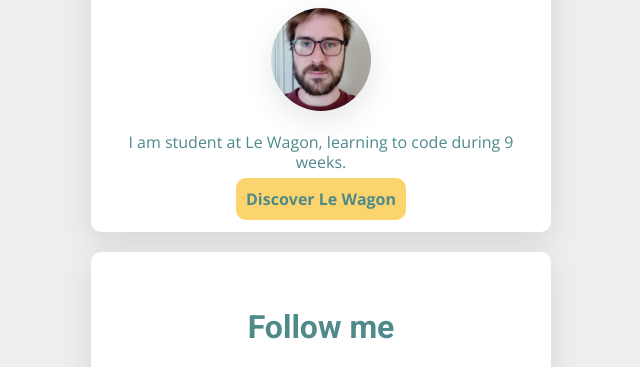
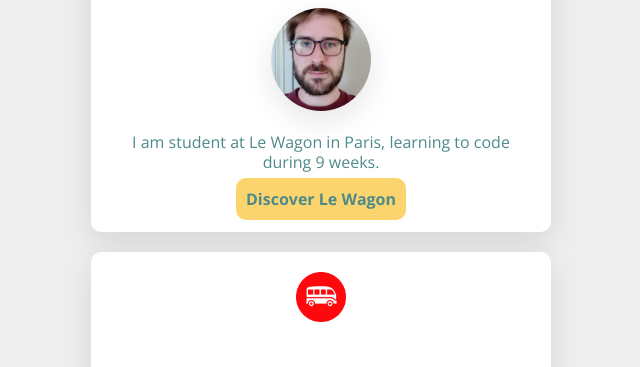
Before and after one commit to MartinFesneau/profile, a plain HTML site: page index.html in a window 1280 px wide. Shown: the part 714-1081 px from the top of the page, without its empty margins (319-959 px from the left). Drawn offline with nearby package versions, Linux system fonts and the light colour scheme.

Commit message:
profile page updated

```diff
--- a/index.html
+++ b/index.html
@@ -15,11 +15,12 @@
 
     <h1><img src="https://emoji.slack-edge.com/T02NE0241/luckyparrot/09d5c0a0cfff6171.gif" alt="">Hello I am Martin ! <img src="https://emoji.slack-edge.com/T02NE0241/luckyparrot/09d5c0a0cfff6171.gif" alt=""></h1>
     <img src="images/martin.PNG" alt="martin" class="img-circle rotate shadow-box">
-    <p>I am student at Le Wagon, learning to code during 9 weeks.</p>
-    <a href="http://www.lewagon.com" target="_blank" class = 'btn-yellow'>Discover Le Wagon</a>
+    <p>I am student at Le Wagon  in Paris, learning to code during 9 weeks.</p>
+    <a href="https://www.lewagon.com" target="_blank" class = 'btn-yellow'>Discover Le Wagon</a>
   </div>
 
   <div class="card text-align shadow-box social-media">
+    <img src="images/wagon.png" alt="" class=" wagon deplacement">
     <h2>Follow me</h2>
     <ul class="list-inline">
       <li>
--- a/style.css
+++ b/style.css
@@ -109,6 +109,16 @@ body:active {
   padding : 20px;
 }
 
+.deplacement:active {
+  transition: all 0.3s ease;
+  transform: translate(130px, -10%);
+}
+
+.wagon {
+  height: 50px;
+  box-align: left;
+}
+
 @media (max-width: 960px) {
   .container {
     width: 700px;
```
Also changed, not shown: images/wagon.png (added).
